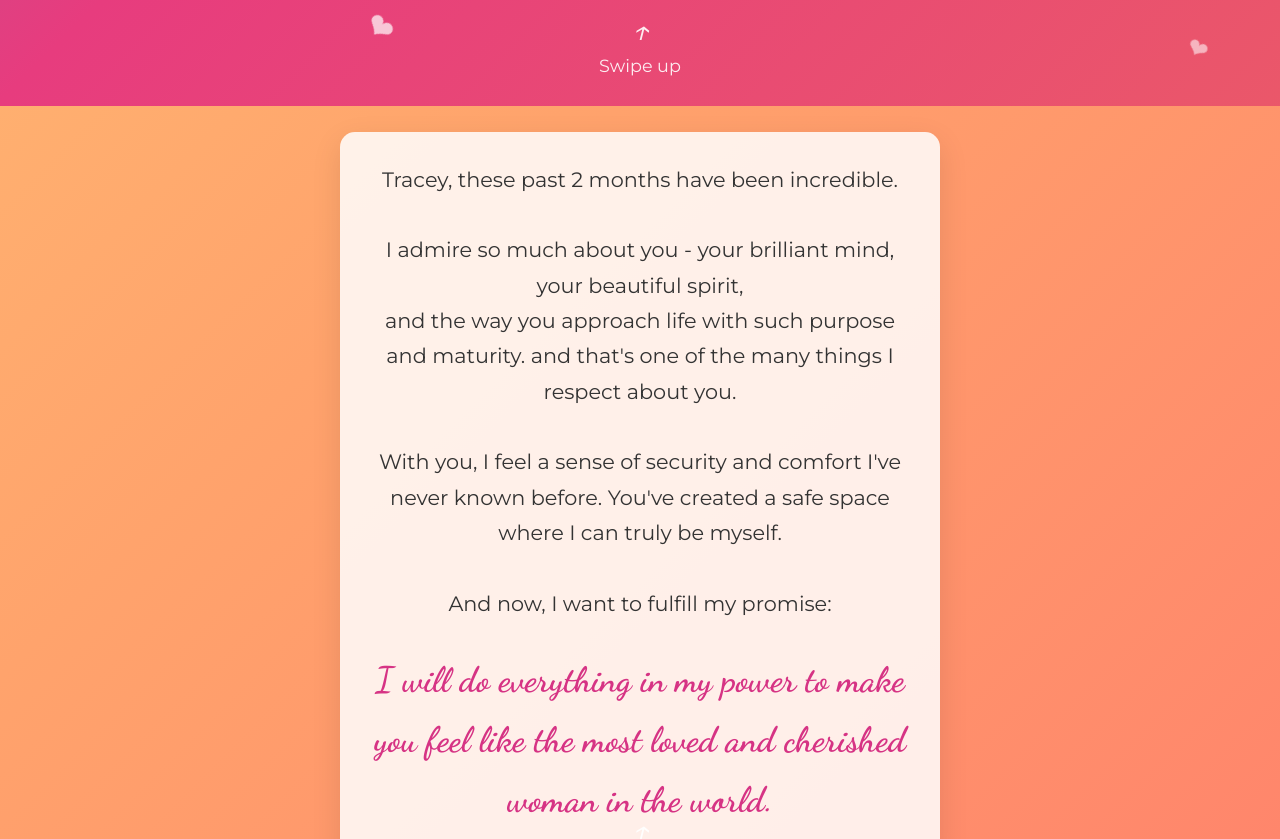
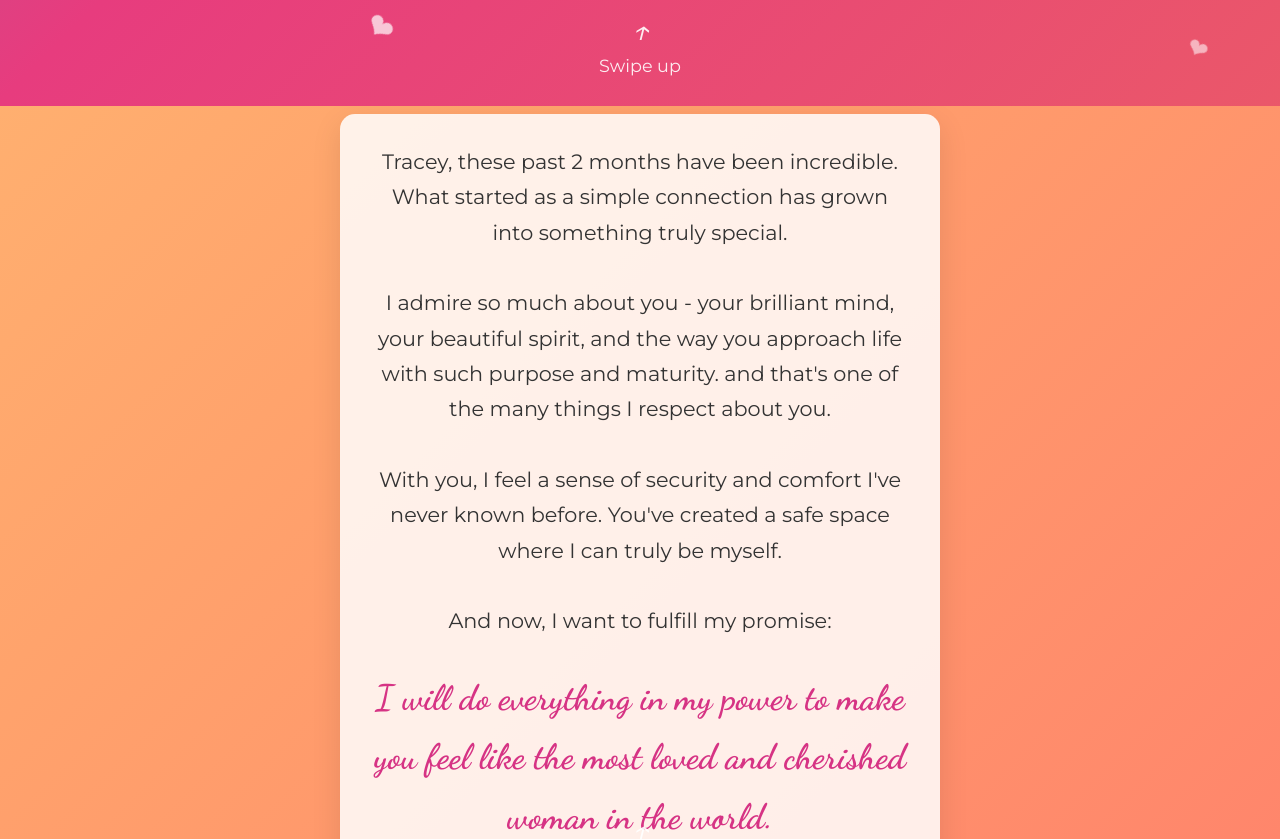
Before and after one commit to VincentElbert/Tracey, a plain HTML site: page index.html in a window 1280 px wide. Shown: the part 694-1533 px from the top of the page. Drawn offline with Linux system fonts and the light colour scheme.

Commit message:
Finalize messages

```diff
--- a/index.html
+++ b/index.html
@@ -337,9 +337,10 @@
     <!-- Page 2: Message -->
     <section id="page2">
         <div class="message">
-            <p>Tracey, these past 2 months have been incredible. <br>
+            <p>Tracey, these past 2 months have been incredible.
+            What started as a simple connection has grown into something truly special.<br>
             <br>
-            I admire so much about you - your brilliant mind, your beautiful spirit, <br>
+            I admire so much about you - your brilliant mind, your beautiful spirit,
             and the way you approach life with such purpose and maturity.
             and that's one of the many things I respect about you.<br>
             <br>
```
